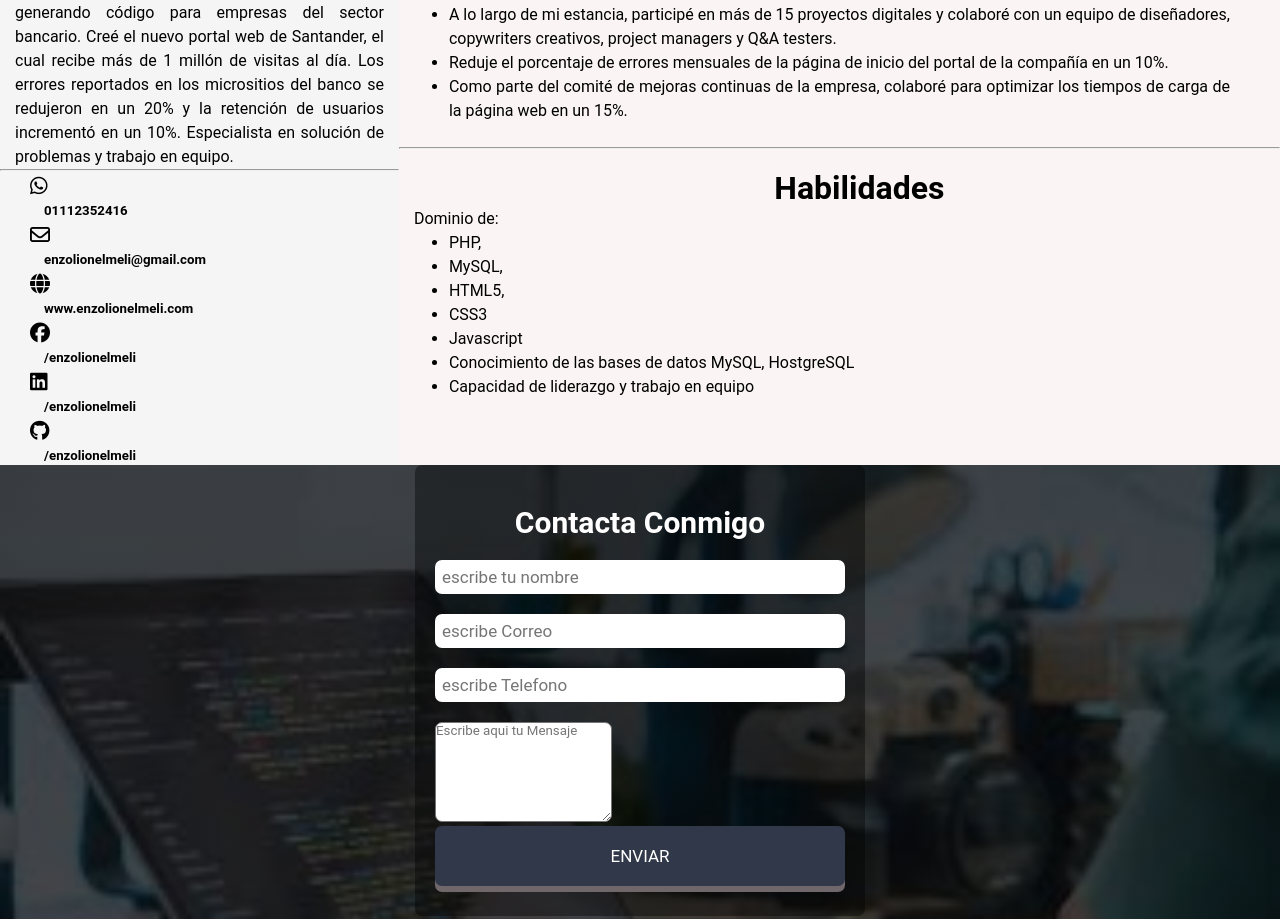
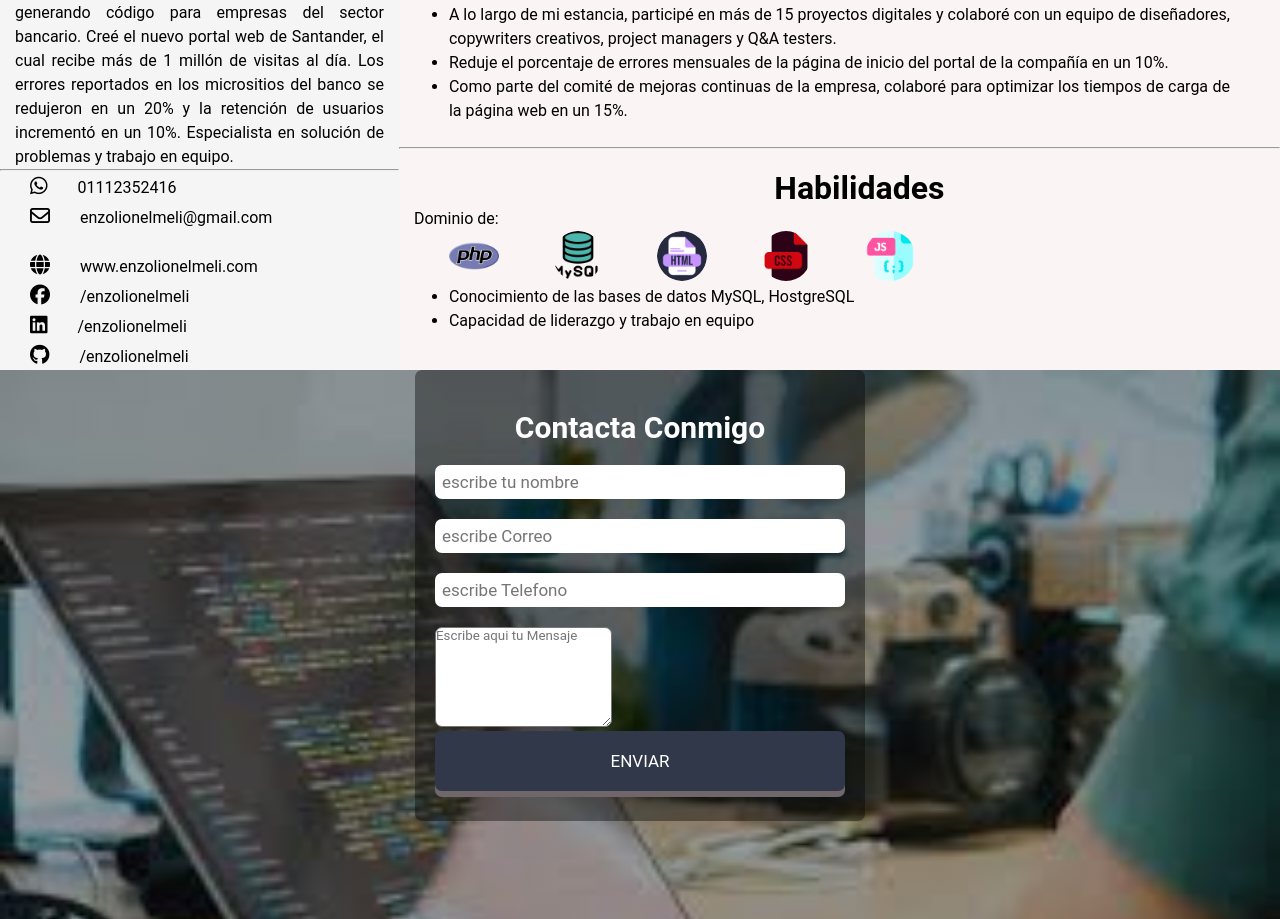
Before and after one commit to mSchloymann/Trabajo_Final, a plain HTML site: page index.html in a window 1280 px wide. Shown: the part 1140-2059 px from the top of the page. Drawn offline with Linux system fonts and the light colour scheme; a web font is replaced by a local one.

Commit message:
agregue imagenes en secion en aside en habilidades

```diff
--- a/index.html
+++ b/index.html
@@ -14,8 +14,7 @@
 <body>
     <header>
         <nav id="nav">
-            <i class="fa-solid fa-bars"></i>
-            <i class="fa-solid fa-magnifying-glass"></i>
+        <i class="fa-solid fa-bars"></i>
             <ul>
                 <li><a href="#">Inicio</a></li>
                 <li><a href="#">Informacion Profesional</a>
@@ -43,21 +42,14 @@
                 <hr>
                 <div class="redes-conteiner">
                     <ul>
-                        <li> <i class="fa-brands fa-whatsapp"></i></li>
-                            <h5>01112352416</h5>
-                        <li> <i class="fa-regular fa-envelope"></i></i></li>
-                            <h5>enzolionelmeli@gmail.com</h5>
-                        <li> <i class="fa-solid fa-globe"></i></i></li>
-                            <h5>www.enzolionelmeli.com</h5>
-                        <li> <i class="fa-brands fa-facebook"></i></i></li>
-                            <h5>/enzolionelmeli</h5>
-                        <li> <i class="fa-brands fa-linkedin"></i></i></li>
-                            <h5>/enzolionelmeli</h5>
-                        <li> <i class="fa-brands fa-github"></i></i></li>
-                            <h5>/enzolionelmeli</h5>
+                        <li> <i class="fa-brands fa-whatsapp"></i>01112352416</li>
+                        <li> <i class="fa-regular fa-envelope"></i></i>enzolionelmeli@gmail.com<li>
+                        <li> <i class="fa-solid fa-globe"></i></i>www.enzolionelmeli.com</li>
+                        <li> <i class="fa-brands fa-facebook"></i></i>/enzolionelmeli</li>
+                        <li> <i class="fa-brands fa-linkedin"></i></i>/enzolionelmeli</li>
+                        <li> <i class="fa-brands fa-github"></i></i>/enzolionelmeli</li>
                     </ul>
                 </div>
-
             </article>
             <aside id="experiencia">
                 <h2>Experiencia</h2> <br>
@@ -80,13 +72,18 @@
                     <hr>
                     <h2>Habilidades</h2>
                     <p>Dominio de:</p>
-                    <ul>
-                       <li>PHP,</li> <li> MySQL,</li> <li>HTML5,</li> <li>CSS3</li> <li>Javascript</li>
-                       <li>Conocimiento de las bases de datos MySQL, HostgreSQL</li>
-                       <li>Capacidad de liderazgo y trabajo en equipo</li>
-                    </ul>
+                    <div>
+                        <img id="php" src="./imagenes/php.png">
+                        <img id="mysql" src="./imagenes/mysql.png">
+                        <img id="html" src="./imagenes/html.png">
+                        <img id="css" src="./imagenes/css.png">
+                        <img id="js" src="./imagenes/js.png">
+                        <ul>
+                            <li>Conocimiento de las bases de datos MySQL, HostgreSQL</li>
+                            <li>Capacidad de liderazgo y trabajo en equipo</li>
+                         </ul>
+                    </div>
             </aside>
-
         </section>
         <section id="contacto">
                 <form id="formulario">
--- a/js/function.js
+++ b/js/function.js
@@ -1,32 +1,40 @@
 
-const button = document.getElementById ('button')
-
+const nav = document.getElementById ('nav');
+const button = document.getElementById ('button');
+const perfil = document.getElementById ('perfil');
+const experiencia = document.getElementById ('experiencia');
+const contacto = document.getElementById ('contacto');
+const redes = document.getElementById ('redes')
 
 
 button.addEventListener('click', () =>{
     console.log('Enviado');
-})
+});
 
-document.getElementById('nav').addEventListener('click', function(){
+redes.addEventListener('click', () =>{
+    console.log('Click');
+});
+
+perfil.addEventListener('mouseenter', () =>{
+    perfil.style.background = 'gray'
+});
+
+perfil.addEventListener('mouseleave', () =>{
+    perfil.style.background = 'white'
+});
+
+experiencia.addEventListener('mouseenter', () =>{
+    experiencia.style.background = 'gray'
+});
+
+experiencia.addEventListener('mouseleave', () =>{
+    experiencia.style.background = 'whitesmoke'
+});
+
+nav.addEventListener('click', () =>{
     console.log('Clik')
 });
 
-document.getElementById('redes').addEventListener('click', function(){
+contacto.addEventListener('click', () =>{
     console.log('Clik')
 });
-
-document.getElementById('perfil').addEventListener('mouseenter', function() {
-    perfil.style.background = "gray"
-} );
-
-document.getElementById('perfil').addEventListener('mouseleave', function() {
-    perfil.style.background = "white"
-} );
-
-document.getElementById('experiencia').addEventListener('mouseenter', function() {
-    perfil.style.background = "gray"
-} );
-
-document.getElementById('experiencia').addEventListener('mouseleave', function() {
-    perfil.style.background = "white"
-} );
--- a/styles.css
+++ b/styles.css
@@ -160,6 +160,7 @@ section#info-personal img{
 section#info-personal h2{
     text-align: center;
 }
+
  section#info-personal article p{
     text-align: center;
     text-align: justify;
@@ -211,14 +212,6 @@ article i{
     padding: 5px 10px;
 }
 
-article h5{
-    display: flex;
-    margin-left: 40px;
-    margin-right: 20px;
-    padding: 2px 4px;
-}
-
-
 aside{
     background-color: rgb(250, 244, 244);
 }
@@ -231,9 +224,40 @@ aside ul{
     line-height: 1.5;
 }
 
+aside > div > #php{
+    width: 50px;
+    height: 50px;
+    margin-left: 50px;
+}
+
+aside > div > #mysql{
+    width: 50px;
+    height: 50px;
+    margin-left: 50px;
+}
+
+aside > div > #html{
+    width: 50px;
+    height: 50px;
+    margin-left: 50px;
+}
+
+aside > div > #css{
+    width: 50px;
+    height: 50px;
+    margin-left: 50px;
+}
+
+aside > div > #js{
+    width: 50px;
+    height: 50px;
+    margin-left: 50px;
+}
+
+
 section#contacto{
     min-height: 100vh;
-    background-image: linear-gradient(rgba(5, 7, 12, 0.75), rgba(5, 7, 12, 0.75)), url(./imagenes/contactame.jpg);
+    background-image: linear-gradient(rgba(5, 7, 12, 0.4), rgba(5, 7, 12, 0.4)), url(./imagenes/contactame.jpg);
     background-size: 100vw 100vh;
     background-attachment: fixed;
     margin: 0;
```
Also changed, not shown: imagenes/css.png (added), imagenes/html.png (added), imagenes/js.png (added), imagenes/mysql.png (added), imagenes/php.png (added).
